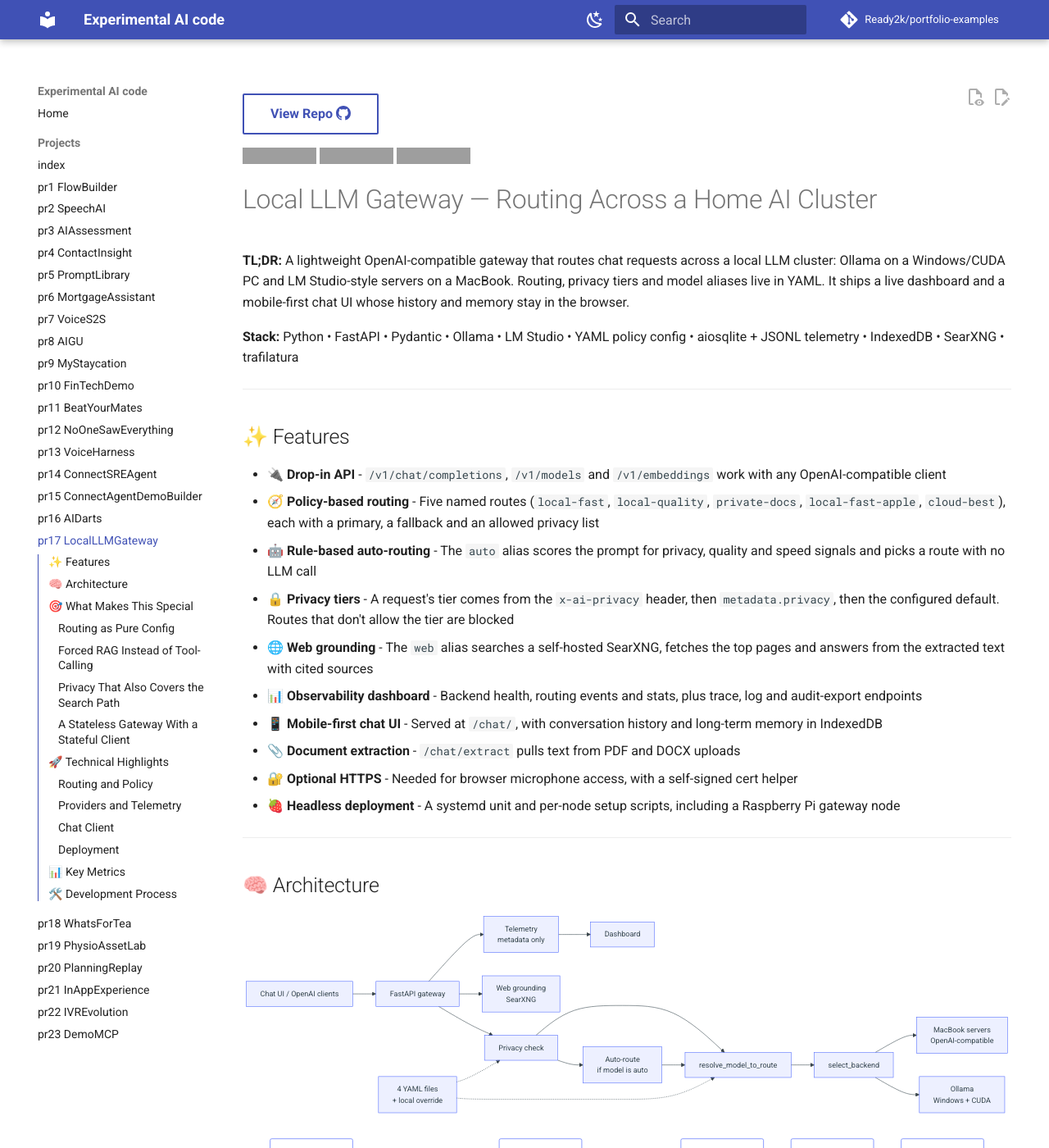
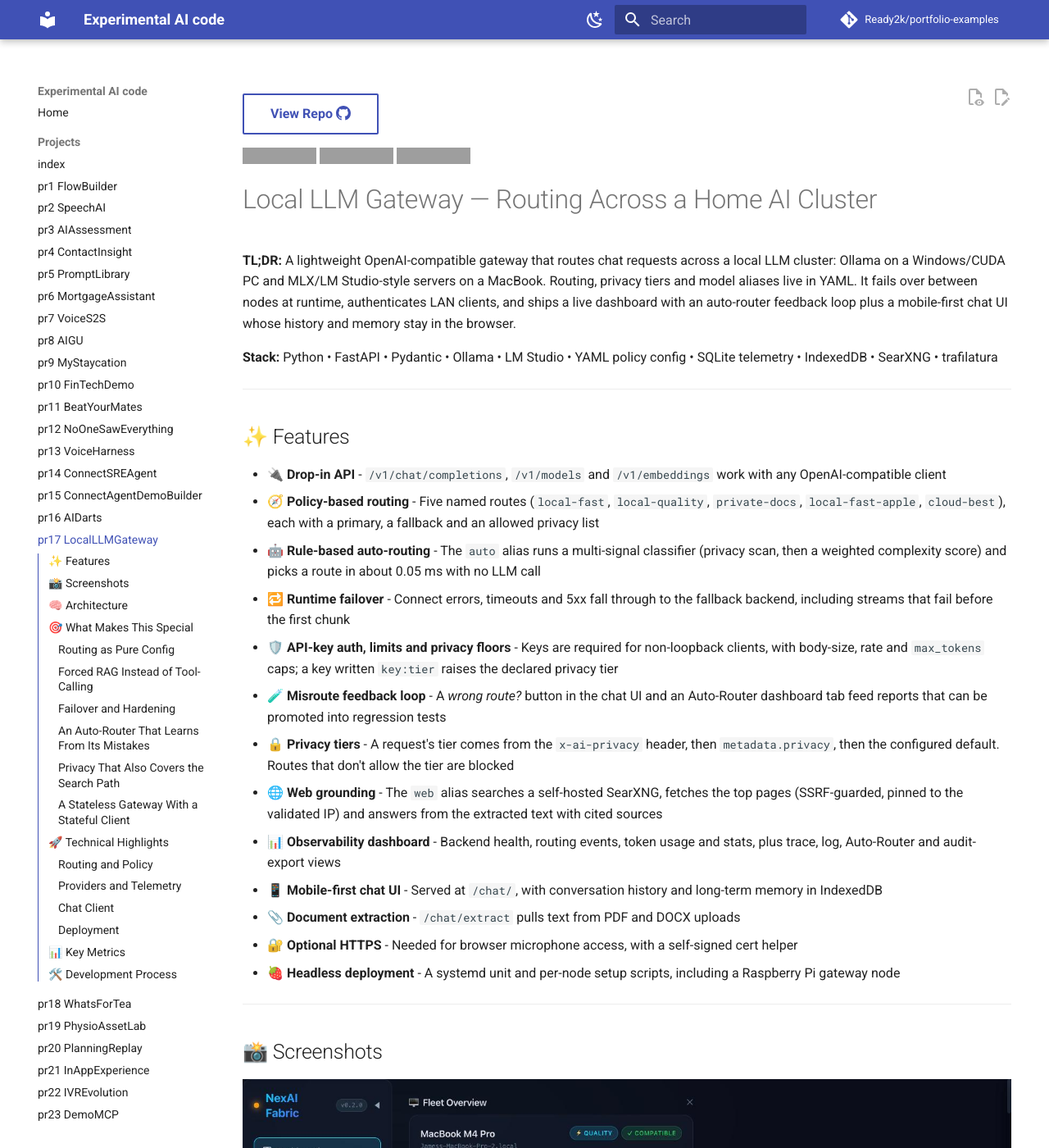
Before and after one commit to Ready2k/portfolio-examples, an MkDocs documentation site: the page built from docs/projects/pr17_LocalLLMGateway.md, in a window 1280 px wide and 1400 px high. Shown: the whole window at 82% size. Built offline with MkDocs 1.6.1 and Material for MkDocs 9.7.7, drawn with Linux system fonts in a browser that asks for light colours; comment, search, counter and statistics services are not loaded; some of the changed text lies outside the part shown; grey boxes are pictures that could not be loaded.

Commit message:
docs(pr17): update Local LLM Gateway page and add screenshots
Cover failover, auth/limits, privacy floors, SSRF pinning, token
telemetry and the auto-router feedback loop; refresh metrics and
add dashboard, routing, auto-router and chat UI screenshots.

Co-Authored-By: Claude Sonnet 5.5 <noreply@anthropic.com>

````diff
--- a/docs/projects/pr17_LocalLLMGateway.md
+++ b/docs/projects/pr17_LocalLLMGateway.md
@@ -6,9 +6,9 @@
 
 # Local LLM Gateway — Routing Across a Home AI Cluster
 
-**TL;DR:** A lightweight OpenAI-compatible gateway that routes chat requests across a local LLM cluster: Ollama on a Windows/CUDA PC and LM Studio-style servers on a MacBook. Routing, privacy tiers and model aliases live in YAML. It ships a live dashboard and a mobile-first chat UI whose history and memory stay in the browser.
+**TL;DR:** A lightweight OpenAI-compatible gateway that routes chat requests across a local LLM cluster: Ollama on a Windows/CUDA PC and MLX/LM Studio-style servers on a MacBook. Routing, privacy tiers and model aliases live in YAML. It fails over between nodes at runtime, authenticates LAN clients, and ships a live dashboard with an auto-router feedback loop plus a mobile-first chat UI whose history and memory stay in the browser.
 
-**Stack:** Python • FastAPI • Pydantic • Ollama • LM Studio • YAML policy config • aiosqlite + JSONL telemetry • IndexedDB • SearXNG • trafilatura
+**Stack:** Python • FastAPI • Pydantic • Ollama • LM Studio • YAML policy config • SQLite telemetry • IndexedDB • SearXNG • trafilatura
 
 ---
 
@@ -16,10 +16,13 @@
 
 - **🔌 Drop-in API** - `/v1/chat/completions`, `/v1/models` and `/v1/embeddings` work with any OpenAI-compatible client
 - **🧭 Policy-based routing** - Five named routes (`local-fast`, `local-quality`, `private-docs`, `local-fast-apple`, `cloud-best`), each with a primary, a fallback and an allowed privacy list
-- **🤖 Rule-based auto-routing** - The `auto` alias scores the prompt for privacy, quality and speed signals and picks a route with no LLM call
+- **🤖 Rule-based auto-routing** - The `auto` alias runs a multi-signal classifier (privacy scan, then a weighted complexity score) and picks a route in about 0.05 ms with no LLM call
+- **🔁 Runtime failover** - Connect errors, timeouts and 5xx fall through to the fallback backend, including streams that fail before the first chunk
+- **🛡️ API-key auth, limits and privacy floors** - Keys are required for non-loopback clients, with body-size, rate and `max_tokens` caps; a key written `key:tier` raises the declared privacy tier
+- **🧪 Misroute feedback loop** - A *wrong route?* button in the chat UI and an Auto-Router dashboard tab feed reports that can be promoted into regression tests
 - **🔒 Privacy tiers** - A request's tier comes from the `x-ai-privacy` header, then `metadata.privacy`, then the configured default. Routes that don't allow the tier are blocked
-- **🌐 Web grounding** - The `web` alias searches a self-hosted SearXNG, fetches the top pages and answers from the extracted text with cited sources
-- **📊 Observability dashboard** - Backend health, routing events and stats, plus trace, log and audit-export endpoints
+- **🌐 Web grounding** - The `web` alias searches a self-hosted SearXNG, fetches the top pages (SSRF-guarded, pinned to the validated IP) and answers from the extracted text with cited sources
+- **📊 Observability dashboard** - Backend health, routing events, token usage and stats, plus trace, log, Auto-Router and audit-export views
 - **📱 Mobile-first chat UI** - Served at `/chat/`, with conversation history and long-term memory in IndexedDB
 - **📎 Document extraction** - `/chat/extract` pulls text from PDF and DOCX uploads
 - **🔐 Optional HTTPS** - Needed for browser microphone access, with a self-signed cert helper
@@ -27,21 +30,39 @@
 
 ---
 
+## 📸 Screenshots
+
+![Fleet dashboard](../assets/pr17/dashboard.jpg){ loading=lazy }
+*Command-center dashboard: per-node health, tokens/sec and the routes each node serves.*
+
+![Routing map](../assets/pr17/routing-map.jpg){ loading=lazy }
+*Routing map showing primary and fallback node per route.*
+
+![Auto-Router tab](../assets/pr17/auto-router.jpg){ loading=lazy }
+*Auto-Router tab: route share, low-confidence decisions and pending misroute reports.*
+
+![Chat UI](../assets/pr17/chat-ui.jpg){ loading=lazy }
+*Mobile-first chat client with smart routing, web toggle, history and memory.*
+
+---
+
 ## 🧠 Architecture
 
 ```mermaid
 flowchart LR
-    Client["Chat UI / OpenAI clients"] --> GW["FastAPI gateway"]
-    GW --> Priv["Privacy check"]
+    Client["Chat UI / OpenAI clients"] --> Auth["Auth + limits"]
+    Auth --> GW["FastAPI gateway"]
+    GW --> Priv["Privacy check<br/>+ key floor"]
     Priv --> Auto["Auto-route<br/>if model is auto"]
     Auto --> Route["resolve_model_to_route"]
     Priv --> Route
     Route --> Sel["select_backend"]
     Sel --> Ol["Ollama<br/>Windows + CUDA"]
-    Sel --> LM["MacBook servers<br/>OpenAI-compatible"]
+    Sel --> LM["MacBook MLX servers<br/>OpenAI-compatible"]
     GW --> Web["Web grounding<br/>SearXNG"]
     GW --> Tel["Telemetry<br/>metadata only"]
     Tel --> Dash["Dashboard"]
+    Dash -. misroute feedback .-> Auto
     Cfg["4 YAML files<br/>+ local override"] -.-> Route
     Cfg -.-> Priv
 ```
@@ -76,6 +97,12 @@ Backends, routes, model aliases and security rules are four YAML files, and a gi
 ### Forced RAG Instead of Tool-Calling
 Small local models summarise text they are given far more reliably than they decide to call a tool. So web grounding is a fixed retrieve-then-answer step: search SearXNG, fetch the top results, extract readable text and inject it as a strict system message. Sources come back in an `x-ai-sources` header and grounding state in `x-ai-grounding`. Failures degrade to a normal completion rather than an error.
 
+### Failover and Hardening
+`chat_completions` walks `select_backends()` in order and falls through on connect errors, timeouts and 5xx, never on 4xx. Providers share one pooled HTTP client with a 5-second connect timeout, so a dead node is skipped quickly and `x-ai-fallback-used` reports it. Auth is the outermost middleware, so unauthenticated requests never reach the limiter, and loopback stays trusted. Secrets live in a gitignored `.env`, and the node-agent token check is constant-time.
+
+### An Auto-Router That Learns From Its Mistakes
+Routing stays deterministic: privacy scan, then a weighted complexity score against a threshold, tunable in `autoroute.yaml` without a restart. The reason header lists signal names and weights only, never matched text. Misroutes are reported from the chat UI or dashboard, keyed by correlation ID, and `./manage.sh feedback promote` turns a report into a test case in the corpus, so fixes become regression tests rather than ad-hoc tweaks.
+
 ### Privacy That Also Covers the Search Path
 SearXNG keeps the query on the LAN, but page fetches leave it. Web grounding is therefore gated separately in `security.yaml` by privacy tier, and a request at a disallowed tier still gets an answer, just ungrounded. `cloud-best` is disabled with `status: not_configured`, and cloud fallback is refused for `restricted` requests regardless of route config.
 
@@ -88,13 +115,14 @@ Conversation history and long-term memory live in the browser's IndexedDB, so th
 
 ### Routing and Policy
 - `routing.py` (`resolve_model_to_route`, `select_backend`) is pure config logic with no I/O, so it is directly unit-testable
-- `autoroute.py` scores regex signal lists: any privacy hit goes to `private-docs`, two or more quality hits or a prompt of 400+ characters goes to `local-quality`, and short or fast-signal prompts go to `local-fast`
-- A `confidential` or `restricted` privacy header overrides content scanning
+- `autoroute.py` applies shape-based secret/PII detectors first (ambiguous words like `password` count in prose but not as code tokens), then a weighted complexity score on the last user message against `quality_threshold`; an optional LLM tiebreak is off by default
+- A `confidential` or `restricted` privacy header overrides content scanning, and a per-key privacy floor can raise the declared tier
 - Every response carries `x-ai-route`, `x-ai-backend`, `x-ai-model`, `x-ai-fallback-used` and `x-ai-policy`, plus `x-ai-auto-reason` for auto-routed requests
 
 ### Providers and Telemetry
 - An abstract `Provider` base with Ollama, LM Studio and generic OpenAI-compatible implementations
-- Telemetry records routing metadata to JSONL and two SQLite tables (`llm_requests`, `llm_events`), and prompt content is never logged (`prompt_logging_enabled: false`)
+- Telemetry records routing metadata and token usage (including streamed requests, via a `UsageTap` that strips the injected usage chunk) to SQLite tables, and prompt content is never logged
+- Config files are mtime-cached, so YAML edits apply without a restart, and health probes run concurrently
 
 ### Chat Client
 - Plain ES modules with no build step: `db.js`, `history.js`, `memory.js`, `settings.js` and `app.js`
@@ -102,24 +130,24 @@ Conversation history and long-term memory live in the browser's IndexedDB, so th
 
 ### Deployment
 - Per-role node folders (fast-coder, quality, gateway, hub), a SearXNG docker-compose, and `gateway.service` for systemd
-- `manage.sh` starts and stops the gateway and turns on HTTPS automatically when `certs/server.{crt,key}` exist
+- `manage.sh` starts and stops the gateway, loads secrets from `.env`, runs the `feedback` subcommands and turns on HTTPS automatically when `certs/server.{crt,key}` exist
 
 ---
 
 ## 📊 Key Metrics
 
-- **Endpoints**: 19 in `server.py` plus 6 observability routes in `api_observability.py`
-- **Routes / aliases**: 5 routes, 10 model aliases, 4 backends (3 inference-enabled, 1 utility node)
-- **Code**: 2,282 lines of Python in `gateway/` and 970 in `tests/`; about 2,100 lines of chat client HTML and JS
-- **Tests**: 58 test functions across 10 files; `test_live_backends.py` skips itself when LAN nodes are unreachable
+- **Endpoints**: 29 across `server.py`, `api_dashboard.py`, `api_observability.py`, `api_router.py` and `chat_helpers.py`
+- **Routes / aliases**: 5 routes, 9 configured model aliases, 4 backends (3 inference-enabled, 1 utility node)
+- **Code**: about 4,000 lines of Python in `gateway/` and 3,100 in `tests/`; about 5,900 lines of dashboard and chat client HTML, JS and CSS
+- **Tests**: 218 test functions across 27 files; `test_live_backends.py` skips itself when LAN nodes are unreachable
 - **Spec docs**: 5 in `docs/`, covering the fabric, chat memory, observability, Open WebUI and dashboard plan
-- **Dependencies**: 11 packages in `requirements.txt`
+- **Dependencies**: 12 packages in `requirements.txt`
 
 ---
 
 ## 🛠️ Development Process
 
-The design started from the spec docs in `docs/`, then grew outward from the routing core to the dashboard, the chat client and the Raspberry Pi deployment. Most tests run offline against the FastAPI app with `httpx`, so routing and privacy rules can be checked without any GPU node being up. Live-backend checks are separate scripts (`check_backends.py`, `smoke_gateway.py`) for when the cluster is running.
+The design started from the spec docs in `docs/`, then grew outward from the routing core to the dashboard, the chat client and the Raspberry Pi deployment. A later hardening pass added auth, limits, failover, SSRF pinning and token telemetry, followed by the auto-router rewrite and its feedback loop. Most tests run offline against the FastAPI app with `httpx`, so routing and privacy rules can be checked without any GPU node being up. Live-backend checks are separate scripts (`check_backends.py`, `smoke_gateway.py`) for when the cluster is running.
 
 ---
 
````
Also changed, not shown: docs/assets/pr17/auto-router.jpg (added), docs/assets/pr17/chat-ui.jpg (added), docs/assets/pr17/dashboard.jpg (added), docs/assets/pr17/routing-map.jpg (added).
